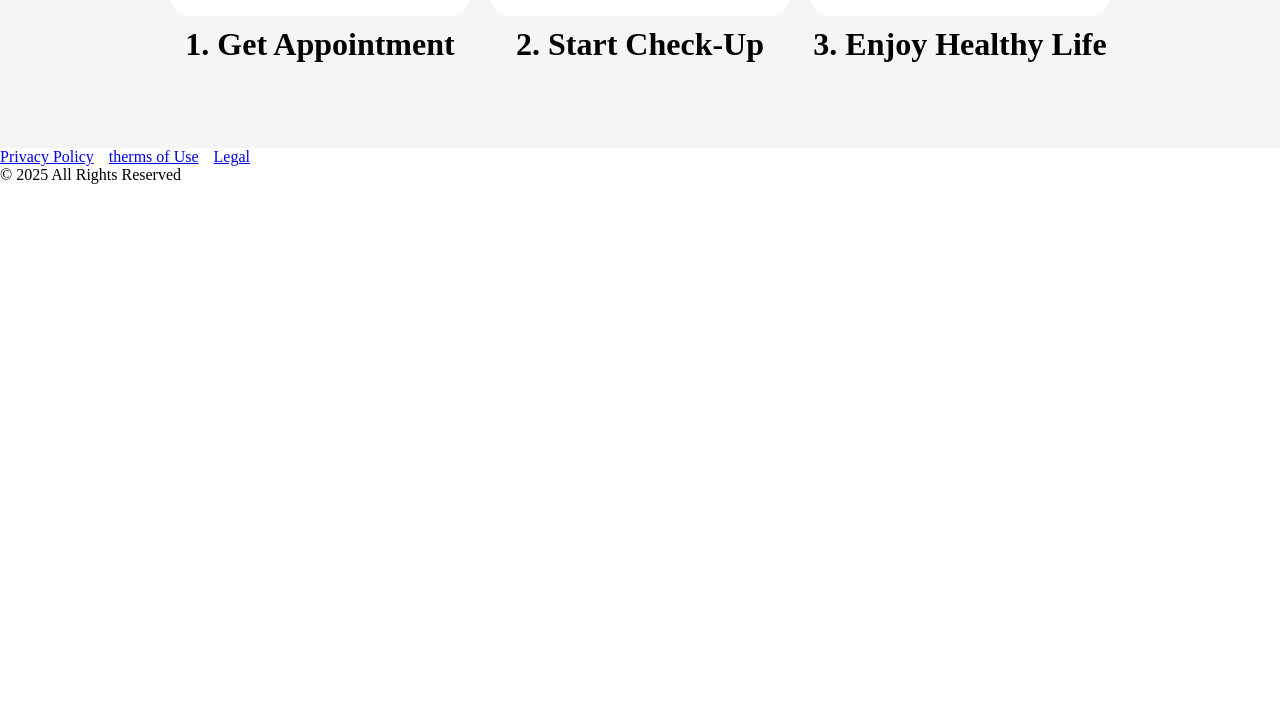
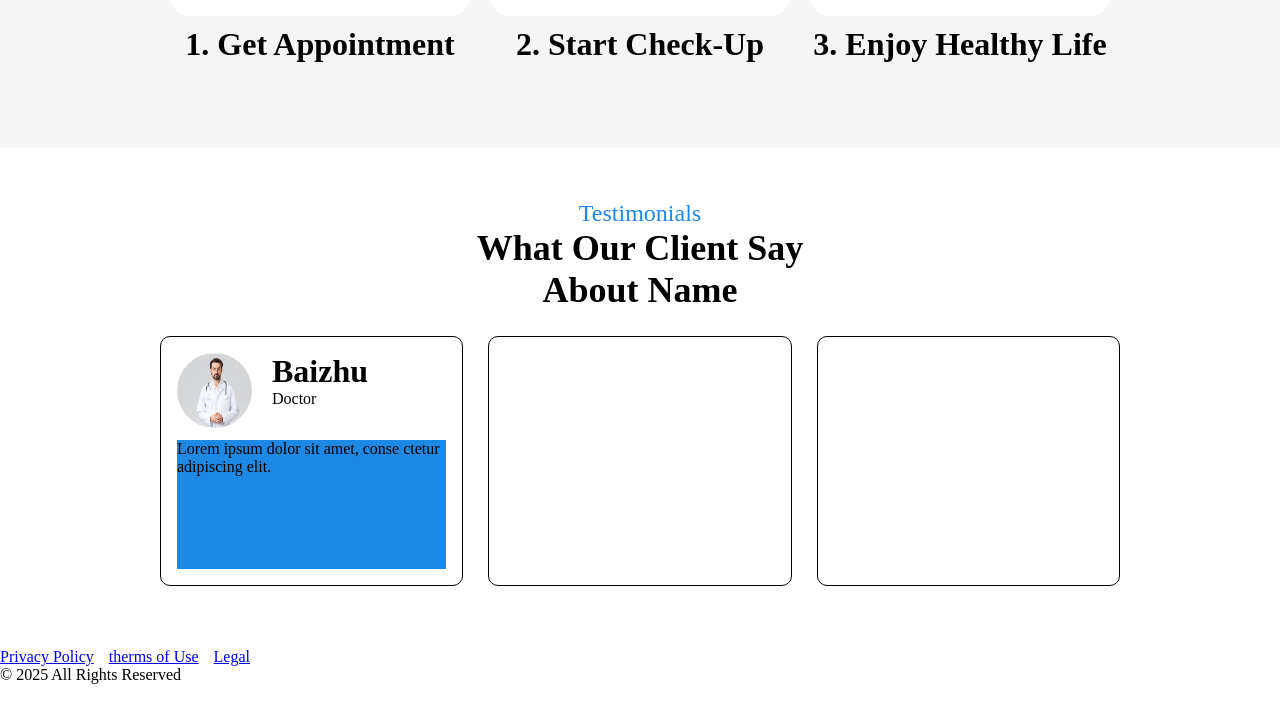
Before and after one commit to NaviHospital/AzureHealth, a plain HTML site: page index.html in a window 1280 px wide. Shown: the part 3000-3722 px from the top of the page. Before the commit the page ends 3348 px from the top, so only its background shows below. Drawn offline with Linux system fonts and the light colour scheme.

```diff
--- a/assets/css/index.css
+++ b/assets/css/index.css
@@ -244,3 +244,52 @@
   border-radius: 20px;
   overflow: hidden;
 }
+
+/* testimonial */
+#testimonial {
+    padding: 20px 0;
+    height: 500px;
+}
+
+.testimonial-menu {
+    display: flex;
+    gap: 25px;
+    overflow: hidden;
+}
+
+.testimonial-card {
+
+    width: 500px;
+    height: 250px;
+    border: 0.5px solid #000000;
+    border-radius: 10px;
+    padding: 1rem;
+}
+
+.testimonial-profile {
+    display: flex;
+    width: 100%;
+    height: 40%;
+    gap: 20px;
+}
+
+.testimonial-profile img {
+   width: 75px;
+   height: 75px;
+   border-radius: 70px;
+   object-position: center;
+}
+
+.testimonial-profile h3 {
+    font-size: 2rem;
+}
+
+.testimonial-info {
+
+}
+
+.testimonial-text {
+    width: 100%;
+    height: 60%;
+    background-color: #1e88e5;
+}
--- a/index.html
+++ b/index.html
@@ -212,7 +212,45 @@
                     </div>
                 </div>
             </div>
+        </section>
 
+        <section id="testimonial">
+            <div class="container">
+                <div class="section-header">
+                    <p>Testimonials</p>
+                    <h1>
+                        What Our Client Say <br>
+                        About Name
+                    </h1>
+                </div>
+
+                <div class="testimonial-menu">
+                    <div class="testimonial-card">
+                        <div class="testimonial-profile">
+                            <img class="testimonial-photo" src="assets/img/team-2.jpg" alt="">
+
+                            <div class="testimonial-info">
+                                <h3>Baizhu</h3>
+                                <p>Doctor</p>
+                            </div>
+                        </div>
+
+                        <div class="testimonial-text">
+                            <p>
+                                Lorem ipsum dolor sit amet, conse ctetur adipiscing elit.
+                            </p>
+                        </div>
+                    </div>
+
+                    <div class="testimonial-card">
+
+                    </div>
+
+                    <div class="testimonial-card">
+
+                    </div>
+                </div>
+            </div>
         </section>
     </main>
 
```
